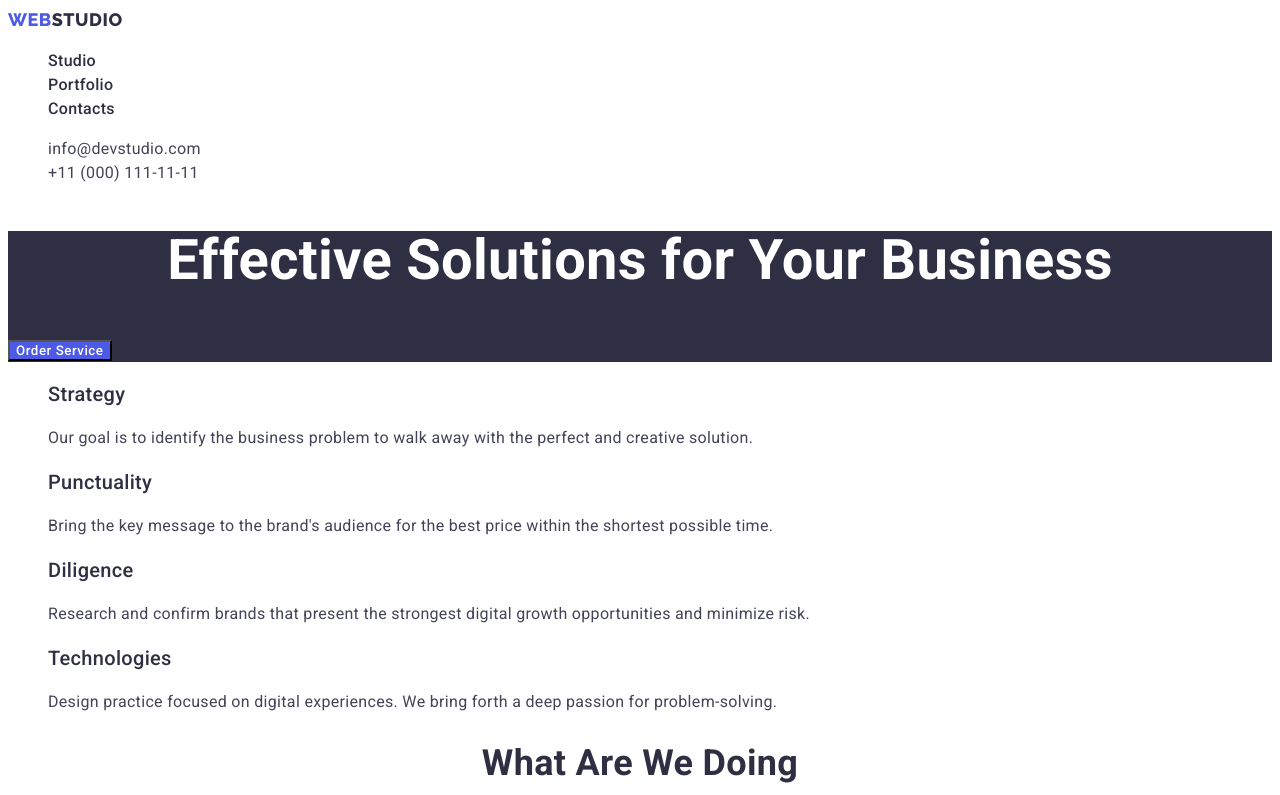
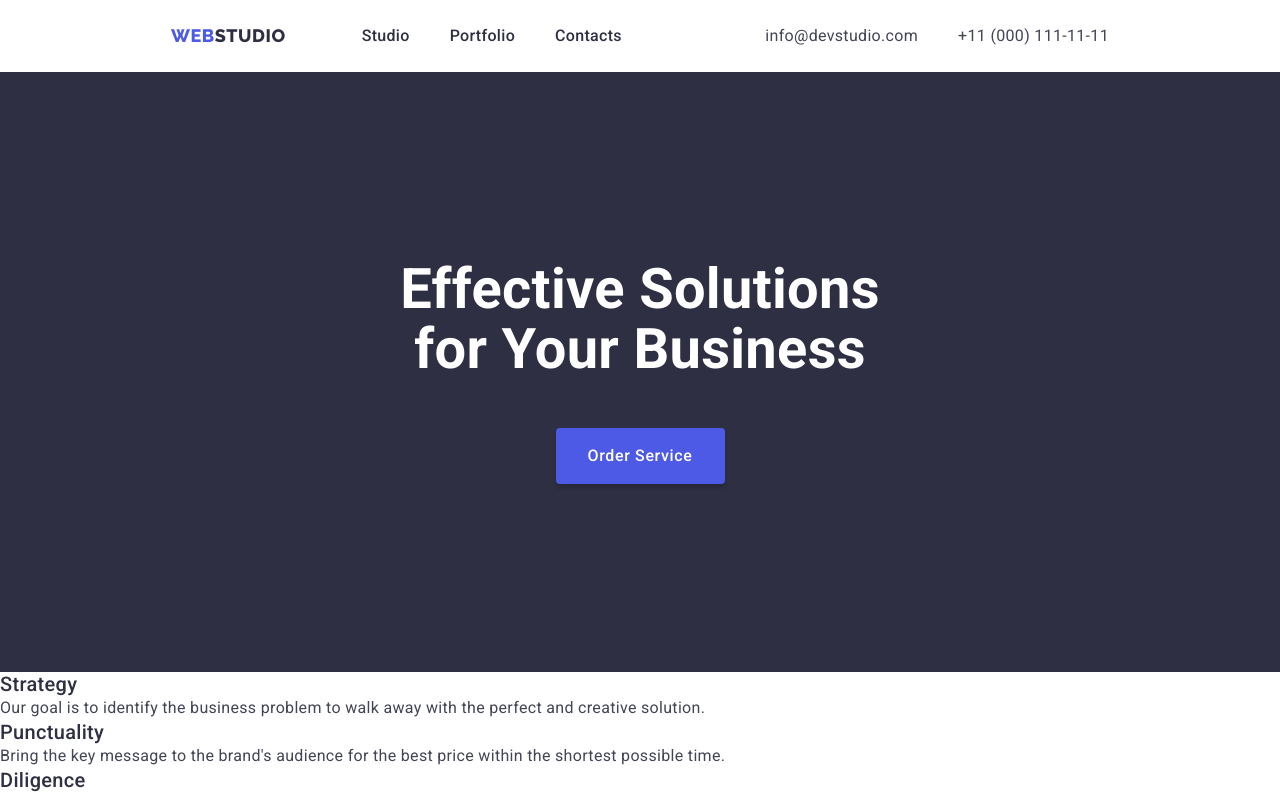
Before and after one commit to Ivano4ka8/goit-markup-hw-03, a plain HTML site: page index.html in a window 1280 px wide. Shown: the top 795 px of the page. Drawn offline with nearby package versions, Linux system fonts and the light colour scheme.

Commit message:
add display and block to header and hero

```diff
--- a/css/styles.css
+++ b/css/styles.css
@@ -11,13 +11,20 @@
   --hero-background-color: #2e2f42;
   --white-color: #ffffff;
 }
-.list {
-  list-style: none;
+
+h1,
+h2,
+h3,
+h4,
+p {
+  margin: 0;
 }
 
-.link {
-  text-decoration: none;
+ul {
+  margin: 0;
+  padding-left: 0;
 }
+
 body {
   font-family: "Roboto", sans-serif;
   letter-spacing: 0.02em;
@@ -27,11 +34,34 @@ body {
   font-size: 16px;
 }
 
+.list {
+  list-style: none;
+}
+
+.link {
+  text-decoration: none;
+}
+
+.container {
+  width: 1158;
+  padding-left: 15px;
+  padding-right: 15px;
+  margin-right: auto;
+  margin-left: auto;
+}
+
 /* HEADER  */
 
 .header {
+  padding: 24px 156px;
+}
+.header-page {
+  display: flex;
+  align-items: center;
+  justify-content: space-between;
 }
 .main-nav {
+  display: flex;
 }
 .logo {
   font-family: "Raleway", sans-serif;
@@ -41,14 +71,18 @@ body {
   letter-spacing: 0.03em;
   text-transform: uppercase;
   color: var(--dark-color);
+
+  margin-right: 76px;
 }
 
 .accent-logo {
   color: var(--primary-brand-color);
 }
 .header-list {
+  display: flex;
 }
-.header-item {
+.header-item:not(:last-child) {
+  margin-right: 40px;
 }
 .nav-link {
   font-weight: 500;
@@ -63,8 +97,10 @@ body {
 .header-contacts {
 }
 .contacts-list {
+  display: flex;
 }
-.contacts-item {
+.contacts-item:not(:last-child) {
+  margin-right: 40px;
 }
 .contacts-link {
   color: var(--text-color);
@@ -79,29 +115,45 @@ body {
 
 .hero {
   background-color: var(--hero-background-color);
+  padding-top: 188px;
+  padding-bottom: 188px;
 }
 
 .hero-title {
+  max-width: 494px;
   font-size: 56px;
   line-height: 1.07;
   text-align: center;
   color: var(--white-color);
+
+  margin: 0 auto;
+  margin-bottom: 48px;
 }
 
 .main-btn {
+  min-width: 169px;
+  height: 56px;
   font-family: "Roboto", sans-serif;
   background-color: var(--primary-brand-color);
   color: var(--white-color);
   font-weight: 500;
   letter-spacing: 0.04em;
   cursor: pointer;
+
+  box-shadow: 0px 4px 4px rgba(0, 0, 0, 0.15);
+  border-radius: 4px;
+  border: none;
+
+  margin-left: auto;
+  margin-right: auto;
+  display: block;
 }
 .main-btn:hover,
 .main-btn:focus {
   background: var(--pressed-state-color);
   box-shadow: 0px 4px 4px rgba(0, 0, 0, 0.15);
   border-radius: 4px;
-  color: var(--white-color)
+  color: var(--white-color);
 }
 
 /* FEATURES */
@@ -201,7 +253,8 @@ body {
 .filter-buttons:hover,
 .filter-buttons:focus {
   background: var(--pressed-state-color);
-  box-shadow: 0px 3px 1px rgba(0, 0, 0, 0.1), 0px 2px 1px rgba(0, 0, 0, 0.08),0px 2px 2px rgba(0, 0, 0, 0.12);
+  box-shadow: 0px 3px 1px rgba(0, 0, 0, 0.1), 0px 2px 1px rgba(0, 0, 0, 0.08),
+    0px 2px 2px rgba(0, 0, 0, 0.12);
   color: var(--white-color);
 }
 /* --------PORTFOLIO EXAMPLES----------- */
--- a/index.html
+++ b/index.html
@@ -11,11 +11,20 @@
       href="https://fonts.googleapis.com/css2?family=Raleway:wght@800&family=Roboto:wght@400;500;700&display=swap"
       rel="stylesheet"
     />
+    <link
+      rel="stylesheet"
+      href="https://cdnjs.cloudflare.com/ajax/libs/modern-normalize/1.1.0/modern-normalize.min.css"
+      integrity="sha512-wpPYUAdjBVSE4KJnH1VR1HeZfpl1ub8YT/NKx4PuQ5NmX2tKuGu6U/JRp5y+Y8XG2tV+wKQpNHVUX03MfMFn9Q=="
+      crossorigin="anonymous"
+      referrerpolicy="no-referrer"
+    />
     <link rel="stylesheet" href="./css/styles.css" />
   </head>
   <body>
     <!-- HEADER -->
+
     <header class="header">
+      <div class="container header-page">
         <nav class="main-nav">
           <a class="logo link" href="./index.html"
             ><span class="accent-logo">Web</span>Studio</a
@@ -46,12 +55,15 @@
           </li>
         </ul>
       </address>
+      </div >
     </header>
     <main>
       <!-- HERO -->
       <section class="hero">
+        <div class="container">
           <h1 class="hero-title">Effective Solutions for Your Business</h1>
           <button class="main-btn" type="button">Order Service</button>
+        </div >
       </section>
       <!-- FEATURES -->
       <section class="features">
```
Also changed, not shown: portfolio.html (+1 -0 lines). Lines whose indentation alone changed are shown as unchanged.
